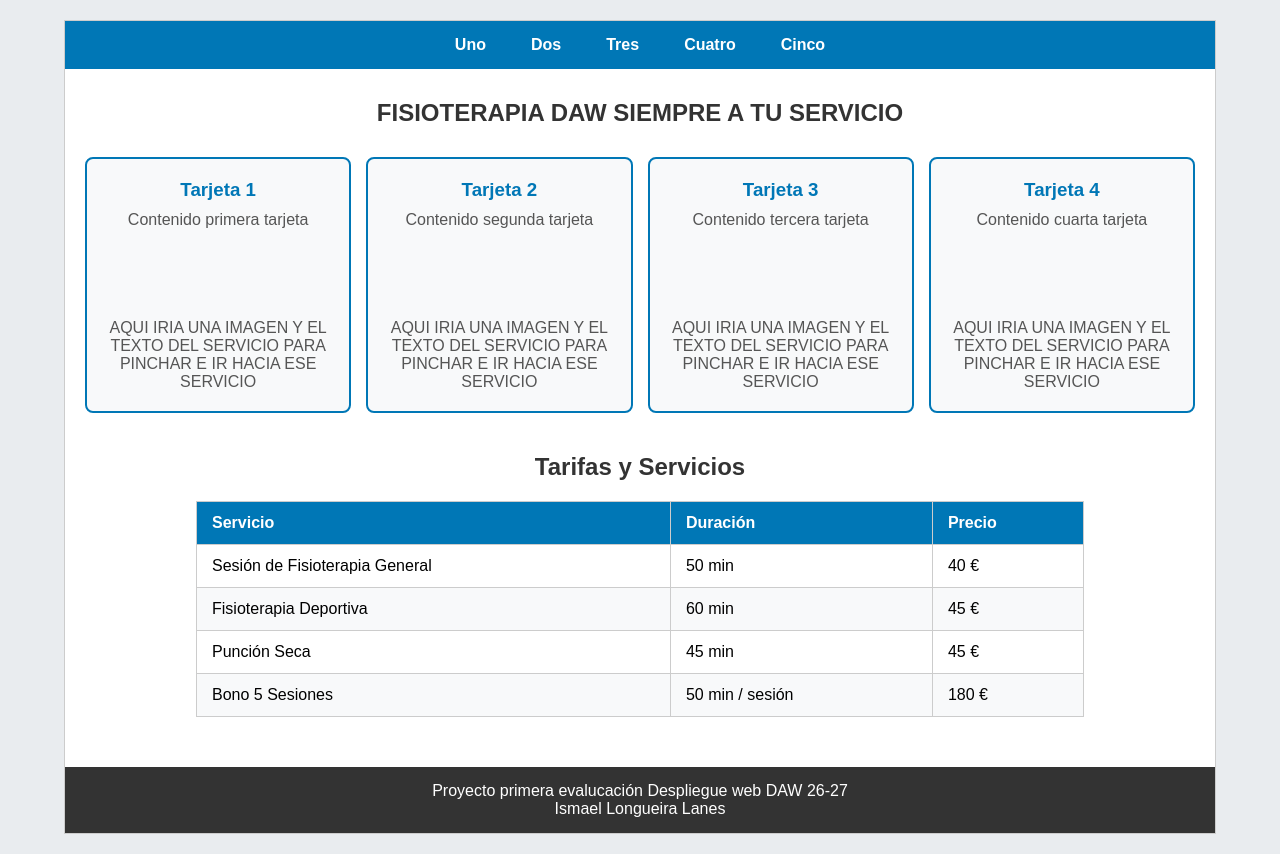
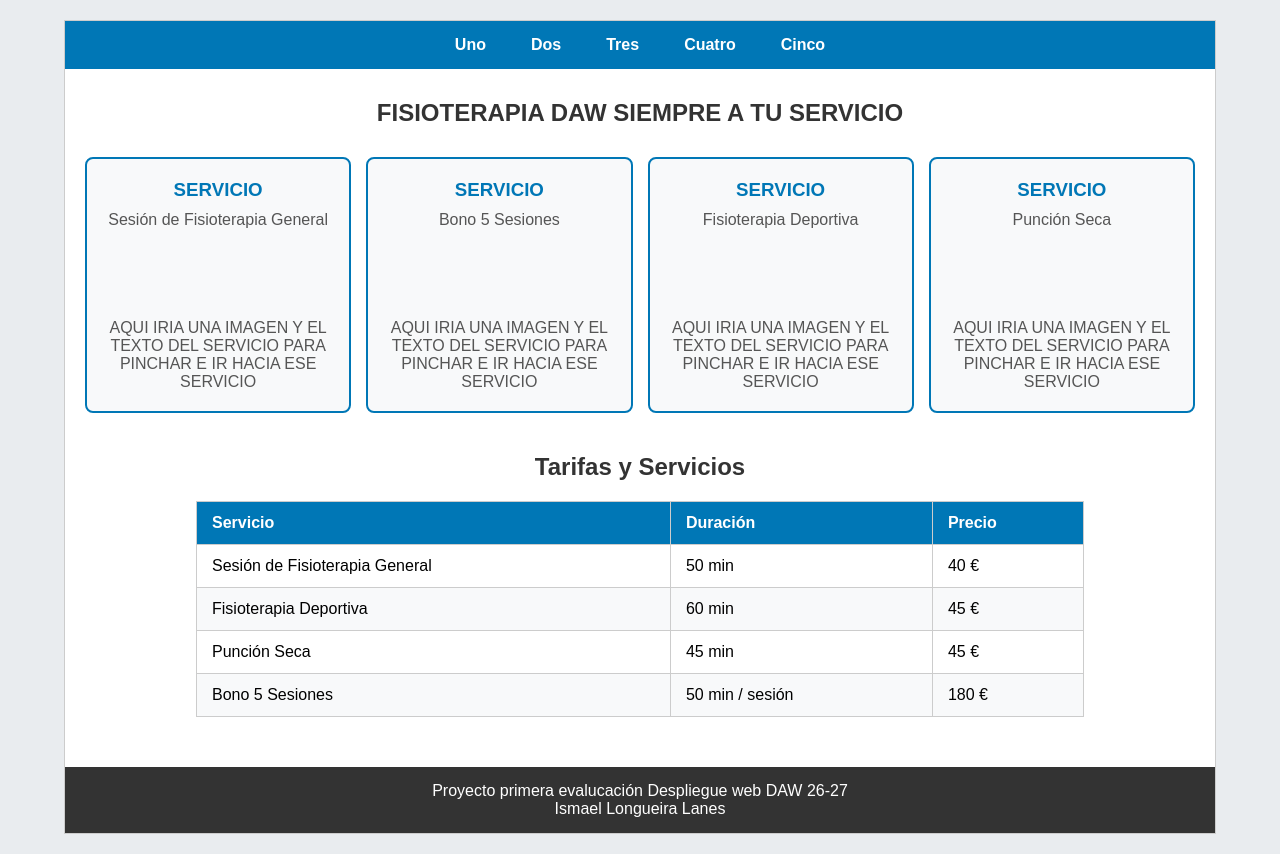
Before and after one commit to IsmaelLongueira/Fisio-Web-DAW, a plain HTML site: page index.html in a window 1280 px wide. Drawn offline with Linux system fonts and the light colour scheme.

Commit message:
Cambios en las tarjetas para asociarlas a la tabla anteriormente creada

```diff
--- a/index.html
+++ b/index.html
@@ -22,26 +22,26 @@
             <h1>FISIOTERAPIA DAW SIEMPRE A TU SERVICIO</h1>
             <div class="tarjetas">
                 <div class="tarjeta">
-                    <h3>Tarjeta 1</h3>
-                    <p>Contenido primera tarjeta</p>
+                    <h3>SERVICIO</h3>
+                    <p>Sesión de Fisioterapia General</p>
                     <br><br><br><br><br>
                     <p>AQUI IRIA UNA IMAGEN Y EL TEXTO DEL SERVICIO PARA PINCHAR E IR HACIA ESE SERVICIO</p>
                 </div>
                 <div class="tarjeta">
-                    <h3>Tarjeta 2</h3>
-                    <p>Contenido segunda tarjeta</p>
+                    <h3>SERVICIO</h3>
+                    <p>Bono 5 Sesiones</p>
                     <br><br><br><br><br>
                     <p>AQUI IRIA UNA IMAGEN Y EL TEXTO DEL SERVICIO PARA PINCHAR E IR HACIA ESE SERVICIO</p>
                 </div>
                 <div class="tarjeta">
-                    <h3>Tarjeta 3</h3>
-                    <p>Contenido tercera tarjeta</p>
+                    <h3>SERVICIO</h3>
+                    <p>Fisioterapia Deportiva</p>
                     <br><br><br><br><br>
                     <p>AQUI IRIA UNA IMAGEN Y EL TEXTO DEL SERVICIO PARA PINCHAR E IR HACIA ESE SERVICIO</p>
                 </div>
                 <div class="tarjeta">
-                    <h3>Tarjeta 4</h3>
-                    <p>Contenido cuarta tarjeta</p>
+                    <h3>SERVICIO</h3>
+                    <p>Punción Seca</p>
                     <br><br><br><br><br>
                     <p>AQUI IRIA UNA IMAGEN Y EL TEXTO DEL SERVICIO PARA PINCHAR E IR HACIA ESE SERVICIO</p>
                 </div>
```
